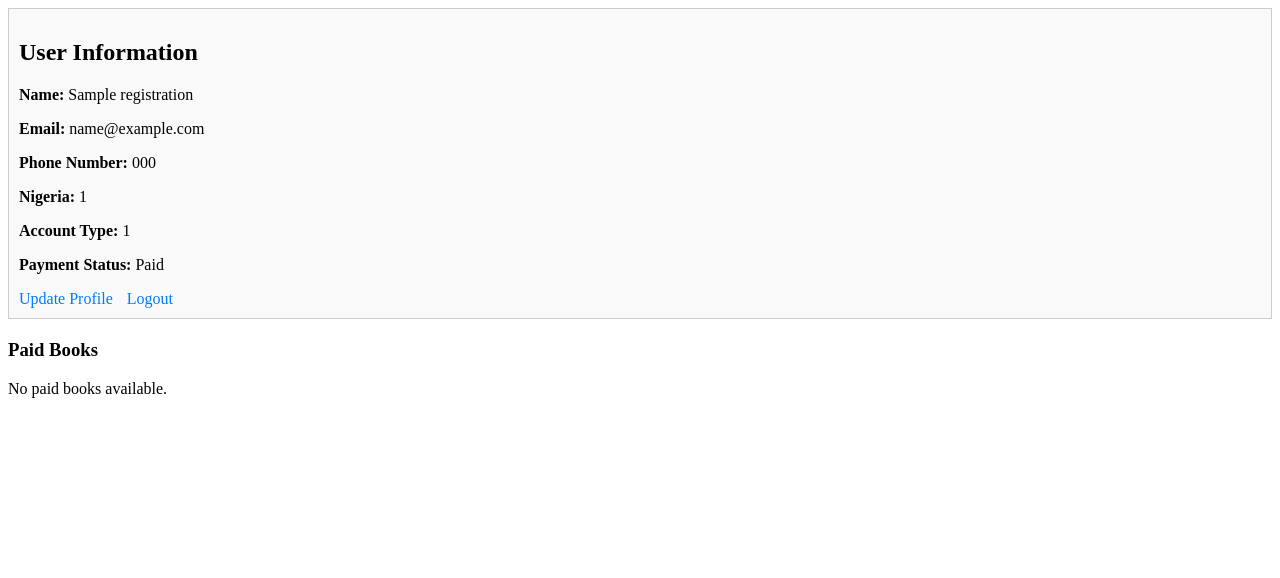
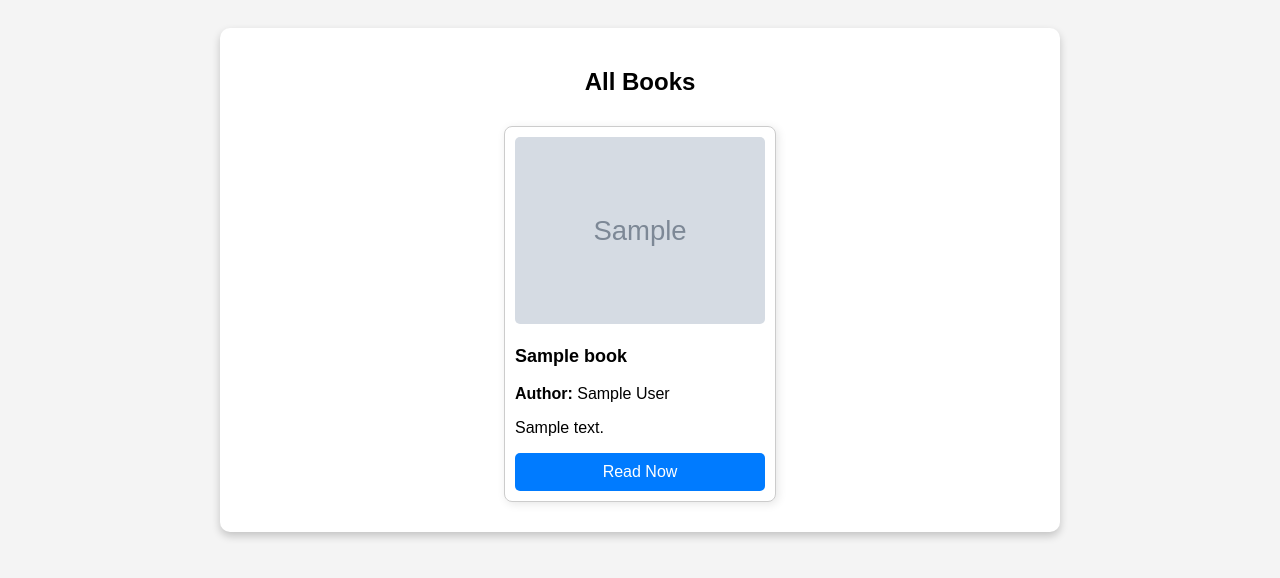
Before and after one commit to SmartDevPK/BooksAppForChildren, a PHP site: page /BooksAppForChildren/views/user_profile.php in a window 1280 px wide. Shown: the top 578 px of the page. Run offline with PHP 8.4, Linux system fonts and the light colour scheme; the visitor is signed in with stand-in values (Sample User, id 1); tables that the repository leaves empty or names only in its code hold one stand-in row (values such as "Sample post"); grey boxes marked "Sample" are stand-in pictures.

```diff
--- a/views/user_profile.php
+++ b/views/user_profile.php
@@ -24,126 +24,131 @@ if ($result && mysqli_num_rows($result) > 0) {
     die("User not found.");
 }
 
-// Fetch free books
-$free_books_query = "SELECT * FROM books WHERE type='free'";
-$free_books_result = mysqli_query($db, $free_books_query);
-$free_books = [];
-if ($free_books_result) {
-    while ($row = mysqli_fetch_assoc($free_books_result)) {
-        $free_books[] = $row;
+// Fetch all books
+$books_query = "SELECT * FROM books";
+$books_result = mysqli_query($db, $books_query);
+$books = [];
+if ($books_result) {
+    while ($row = mysqli_fetch_assoc($books_result)) {
+        $books[] = $row;
     }
 }
 
-// Fetch paid books
-$paid_books_query = "SELECT * FROM books WHERE type='paid'";
-$paid_books_result = mysqli_query($db, $paid_books_query);
-$paid_books = [];
-if ($paid_books_result) {
-    while ($row = mysqli_fetch_assoc($paid_books_result)) {
-        $paid_books[] = $row;
-    }
-}
-
-// Function to check if the user has made any successful payment
-function hasUserPaidForAnyBook($db, $user_id) {
-    $query = "SELECT payment_status FROM user_payments WHERE user_id = ? AND payment_status = 'completed' LIMIT 1";
+// Function to check if the user has paid for a specific book
+function hasUserPaidForBook($db, $user_id, $book_id)
+{
+    $query = "SELECT payment_status FROM user_payments WHERE user_id = ? AND book_id = ? AND payment_status = 'completed' LIMIT 1";
     $stmt = $db->prepare($query);
-    $stmt->bind_param("i", $user_id);
+    $stmt->bind_param("ii", $user_id, $book_id);
     $stmt->execute();
     $result = $stmt->get_result();
-
     return $result->num_rows > 0;
 }
 
-// Check if the user has paid for any book
-$has_paid_for_any_book = hasUserPaidForAnyBook($db, $user['id']);
+$user_id = $user['id'];
+
 ?>
 
 <!DOCTYPE html>
 <html lang="en">
+
 <head>
     <meta charset="UTF-8">
     <meta name="viewport" content="width=device-width, initial-scale=1.0">
-    <title>Paid Books</title>
+    <title>All Books</title>
     <style>
-        .user-info {
-            border: 1px solid #ccc;
-            padding: 10px;
-            margin-bottom: 20px;
-            background-color: #f9f9f9;
+        body {
+            font-family: Arial, sans-serif;
+            background-color: #f4f4f4;
+            text-align: center;
+            padding: 20px;
         }
+
+        .container {
+            max-width: 800px;
+            margin: auto;
+            background: white;
+            padding: 20px;
+            border-radius: 10px;
+            box-shadow: 0 4px 8px rgba(0, 0, 0, 0.2);
+        }
+
         .book-item {
             border: 1px solid #ccc;
             padding: 10px;
             margin: 10px;
-            width: 200px;
+            width: 250px;
             display: inline-block;
+            background-color: #fff;
+            border-radius: 8px;
+            box-shadow: 2px 2px 10px rgba(0, 0, 0, 0.1);
+            text-align: left;
         }
+
+        .book-item img {
+            width: 100%;
+            max-height: 200px;
+            object-fit: cover;
+            border-radius: 5px;
+        }
+
+        .book-title {
+            font-size: 18px;
+            font-weight: bold;
+        }
+
         .btn {
-            display: inline-block;
-            padding: 5px 10px;
+            display: block;
+            padding: 10px;
+            margin-top: 10px;
             background-color: #007bff;
             color: white;
             text-decoration: none;
             border-radius: 5px;
+            text-align: center;
         }
-        .user-actions {
-            margin-top: 10px;
+
+        .btn:hover {
+            background-color: #0056b3;
         }
-        .user-actions a {
-            margin-right: 10px;
-            color: #007bff;
-            text-decoration: none;
-        }
-        .user-actions a:hover {
-            text-decoration: underline;
+
+        .paid {
+            background-color: #ff5733;
         }
     </style>
 </head>
+
 <body>
-    <!-- Display User Information -->
-    <div class="user-info">
-        <h2>User Information</h2>
-        <p><strong>Name:</strong> <?php echo htmlspecialchars($user['name']); ?></p>
-        <p><strong>Email:</strong> <?php echo htmlspecialchars($user['email']); ?></p>
-        <p><strong>Phone Number:</strong> <?php echo htmlspecialchars($user['phone_number']); ?></p>
-        <p><strong>Nigeria:</strong> <?php echo htmlspecialchars($user['country']); ?></p>
-        <p><strong>Account Type:</strong> <?php echo htmlspecialchars($user['account_type']); ?></p>
-        <p><strong>Payment Status:</strong> <?php echo $has_paid_for_any_book ? 'Paid' : 'Not Paid'; ?></p>
+    <div class="container">
+        <h2>All Books</h2>
 
-        <!-- Update Profile and Logout Links -->
-        <div class="user-actions">
-            <a href="../views/update_profile.php">Update Profile</a>
-            <a href="../logins/logout.php">Logout</a>
-        </div>
-    </div>
+        <!-- Display Books -->
+        <div class="books-section">
+            <?php if (!empty($books)): ?>
+                <?php foreach ($books as $book): ?>
+                    <div class="book-item">
+                        <img src="<?php echo htmlspecialchars($book['cover_image']); ?>"
+                            alt="<?php echo htmlspecialchars($book['title']); ?>">
+                        <p class="book-title"><?php echo htmlspecialchars($book['title']); ?></p>
+                        <p><strong>Author:</strong> <?php echo htmlspecialchars($book['author']); ?></p>
+                        <p><?php echo htmlspecialchars($book['summary']); ?></p>
 
-    <!-- Display Paid Books -->
-    <div class="books-section">
-        <h3>Paid Books</h3>
-        <div class="book-list">
-            <?php if (!empty($paid_books)): ?>
-                <?php foreach ($paid_books as $book): ?>
-                    <div class="book-item">
-                        <img src="<?php echo htmlspecialchars($book['cover_image']); ?>" alt="<?php echo htmlspecialchars($book['title']); ?>" width="100">
-                        <h4><?php echo htmlspecialchars($book['title']); ?></h4>
-                        <p><?php echo htmlspecialchars($book['author']); ?></p>
-                        <p><?php echo htmlspecialchars($book['summary']); ?></p>
-                        <?php if ($has_paid_for_any_book): ?>
-                            <!-- User has paid for at least one book, show all paid book content -->
-                            <div class="paid-book-content">
-                                <p>Book content goes here...</p>
-                            </div>
+                        <?php if ($book['type'] === 'free'): ?>
+                            <a href="view_book.php?book_id=<?php echo $book['id']; ?>" class="btn">Read for Free</a>
                         <?php else: ?>
-                            <!-- User hasn't paid for any book, show payment link -->
-                            <a href="../views/payment.php?book_id=<?php echo $book['id']; ?>" class="btn">Pay to Access</a>
+                            <?php if (hasUserPaidForBook($db, $user_id, $book['id'])): ?>
+                                <a href="view_book.php?book_id=<?php echo $book['id']; ?>" class="btn">Read Now</a>
+                            <?php else: ?>
+                                <a href="../views/payment.php?book_id=<?php echo $book['id']; ?>" class="btn paid">Pay to Access</a>
+                            <?php endif; ?>
                         <?php endif; ?>
                     </div>
                 <?php endforeach; ?>
             <?php else: ?>
-                <p>No paid books available.</p>
+                <p>No books available.</p>
             <?php endif; ?>
         </div>
     </div>
 </body>
+
 </html>
```
Also changed, not shown: book.php (+14 -0 lines), uploads/upload.php (+6 -2 lines).
